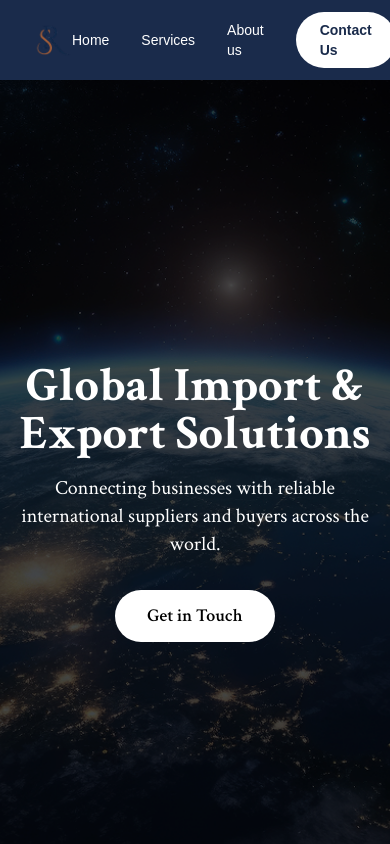
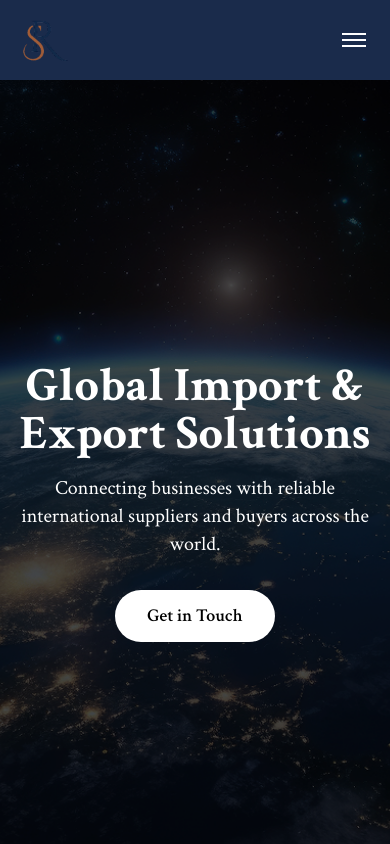
Before and after one commit to ShreyasSondur/SRGROUP, a Next.js app: page / in a window 390 px wide. Shown: the top 844 px of the page. Built offline with nearby package versions, Linux system fonts and the light colour scheme.

Commit message:
final changes

```diff
--- a/app/layout.js
+++ b/app/layout.js
@@ -19,8 +19,10 @@ const crimsonText = Crimson_Text({
 });
 
 export const metadata = {
-  title: "Create Next App",
-  description: "Generated by create next app",
+  title: "SRGROUP International Import & Export Solutions",
+  icons: {
+    icon: "/logo.png",
+  },
 };
 
 export default function RootLayout({ children }) {
--- a/components/Contact.jsx
+++ b/components/Contact.jsx
@@ -19,7 +19,7 @@ export default function ContactForm() {
     const payload = Object.fromEntries(formData.entries());
 
     try {
-      const res = await fetch("/api/contact", {
+      const res = await fetch("https://web-services-iota.vercel.app/contact", {
         method: "POST",
         headers: { "Content-Type": "application/json" },
         body: JSON.stringify(payload),
--- a/components/Navbar.jsx
+++ b/components/Navbar.jsx
@@ -1,13 +1,22 @@
-import Image from 'next/image';
-import Link from 'next/link';
+"use client";
+
+import { useState } from "react";
+import Image from "next/image";
+import Link from "next/link";
 
 const Navbar = () => {
+  const [isOpen, setIsOpen] = useState(false);
+
+  const toggleMenu = () => setIsOpen((prev) => !prev);
+  const closeMenu = () => setIsOpen(false);
+
   return (
-    <nav className="bg-[#1a2b4b] text-white px-8 py-3 flex justify-between items-center">
-      {/* Logo Section */}
+    <nav className="bg-[#1a2b4b] text-white px-4 md:px-8 py-3 sticky top-0 z-50">
+      <div className="max-w-6xl mx-auto flex items-center justify-between">
+        {/* Logo + brand */}
         <div className="flex items-center">
-        <Link href="/">
-          <div className="relative w-10 h-10">
+          <Link href="/" onClick={closeMenu}>
+            <div className="relative w-14 h-14 mr-3">
               <Image
                 src="/logo.png"
                 alt="SR Group Logo"
@@ -17,10 +26,13 @@ const Navbar = () => {
               />
             </div>
           </Link>
+          <span className="hidden sm:inline text-lg font-semibold tracking-wide">
+            SR Group
+          </span>
         </div>
 
-      {/* Navigation Links */}
-      <div className="flex items-center gap-8 text-sm md:text-base">
+        {/* Desktop Navigation */}
+        <div className="hidden md:flex items-center gap-8 text-sm md:text-base">
           <Link href="/" className="hover:text-gray-300 transition-colors">
             Home
           </Link>
@@ -37,6 +49,69 @@ const Navbar = () => {
             Contact Us
           </Link>
         </div>
+
+        {/* Mobile Hamburger */}
+        <button
+          className="md:hidden inline-flex items-center justify-center p-2 rounded-md hover:bg-white/10 transition"
+          onClick={toggleMenu}
+          aria-label="Toggle navigation"
+        >
+          {/* Simple hamburger icon */}
+          <div className="space-y-1">
+            <span
+              className={`block h-0.5 w-6 bg-white transition-transform ${
+                isOpen ? "translate-y-1.5 rotate-45" : ""
+              }`}
+            />
+            <span
+              className={`block h-0.5 w-6 bg-white transition-opacity ${
+                isOpen ? "opacity-0" : "opacity-100"
+              }`}
+            />
+            <span
+              className={`block h-0.5 w-6 bg-white transition-transform ${
+                isOpen ? "-translate-y-1.5 -rotate-45" : ""
+              }`}
+            />
+          </div>
+        </button>
+      </div>
+
+      {/* Mobile Menu */}
+      {isOpen && (
+        <div className="md:hidden mt-3 border-t border-white/10 pt-3">
+          <div className="flex flex-col gap-2 text-sm">
+            <Link
+              href="/"
+              onClick={closeMenu}
+              className="py-2 px-1 hover:text-gray-300 transition-colors"
+            >
+              Home
+            </Link>
+            <Link
+              href="#services"
+              onClick={closeMenu}
+              className="py-2 px-1 hover:text-gray-300 transition-colors"
+            >
+              Services
+            </Link>
+            <Link
+              href="#about"
+              onClick={closeMenu}
+              className="py-2 px-1 hover:text-gray-300 transition-colors"
+            >
+              About us
+            </Link>
+            <Link
+              href="#contact"
+              onClick={closeMenu}
+              className="mt-2 bg-white text-[#1a2b4b] w-full text-center px-6 py-2 rounded-full font-semibold hover:bg-gray-100 transition-colors"
+            >
+              Contact Us
+            </Link>
+          </div>
+        </div>
+      )}
     </nav>
   );
 };
--- a/next.config.mjs
+++ b/next.config.mjs
@@ -1,7 +1,6 @@
-/** @type {import('next').NextConfig} */
 const nextConfig = {
-  /* config options here */
-  reactCompiler: true,
+  output: "export",
+  images: { unoptimized: true },
 };
 
 export default nextConfig;
```
Also changed, not shown: public/navlogo.png (added), 1 other file (tests, documents, lock files or other folders). Lines whose indentation alone changed are shown as unchanged.
